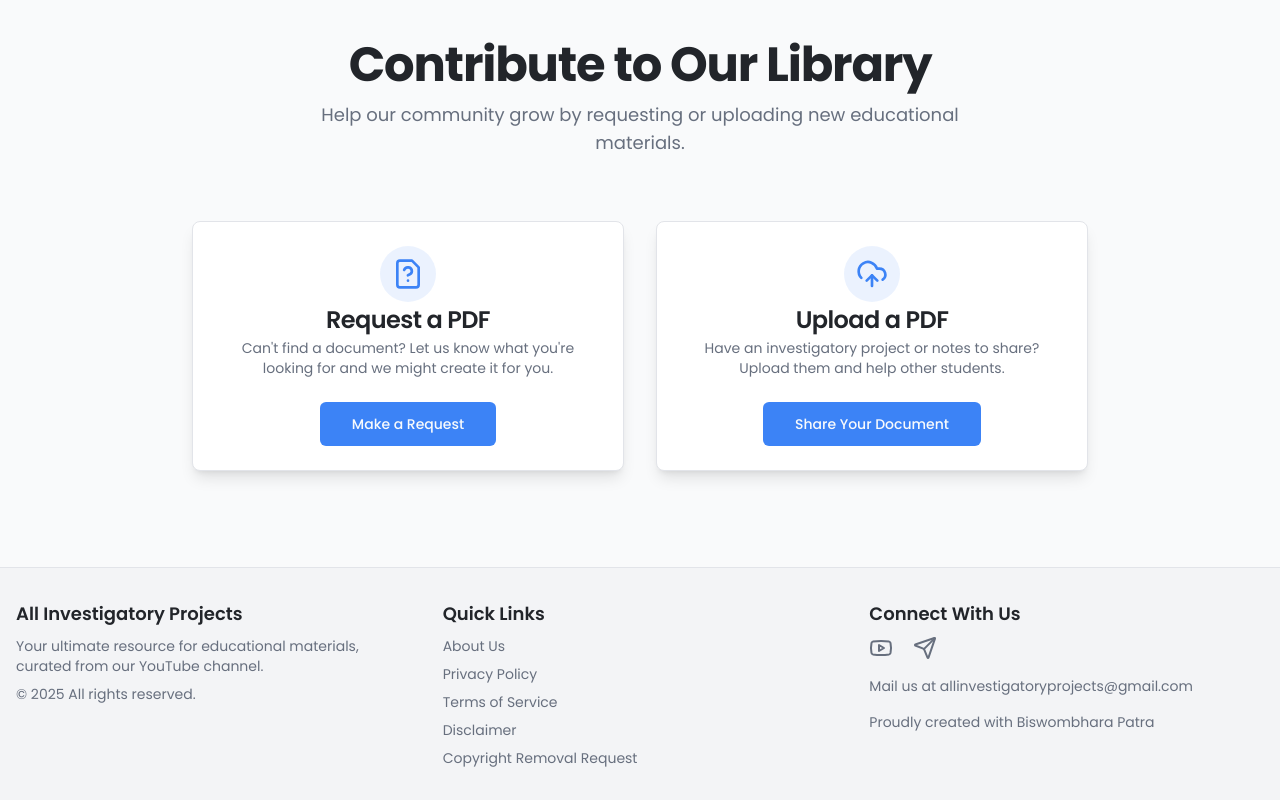
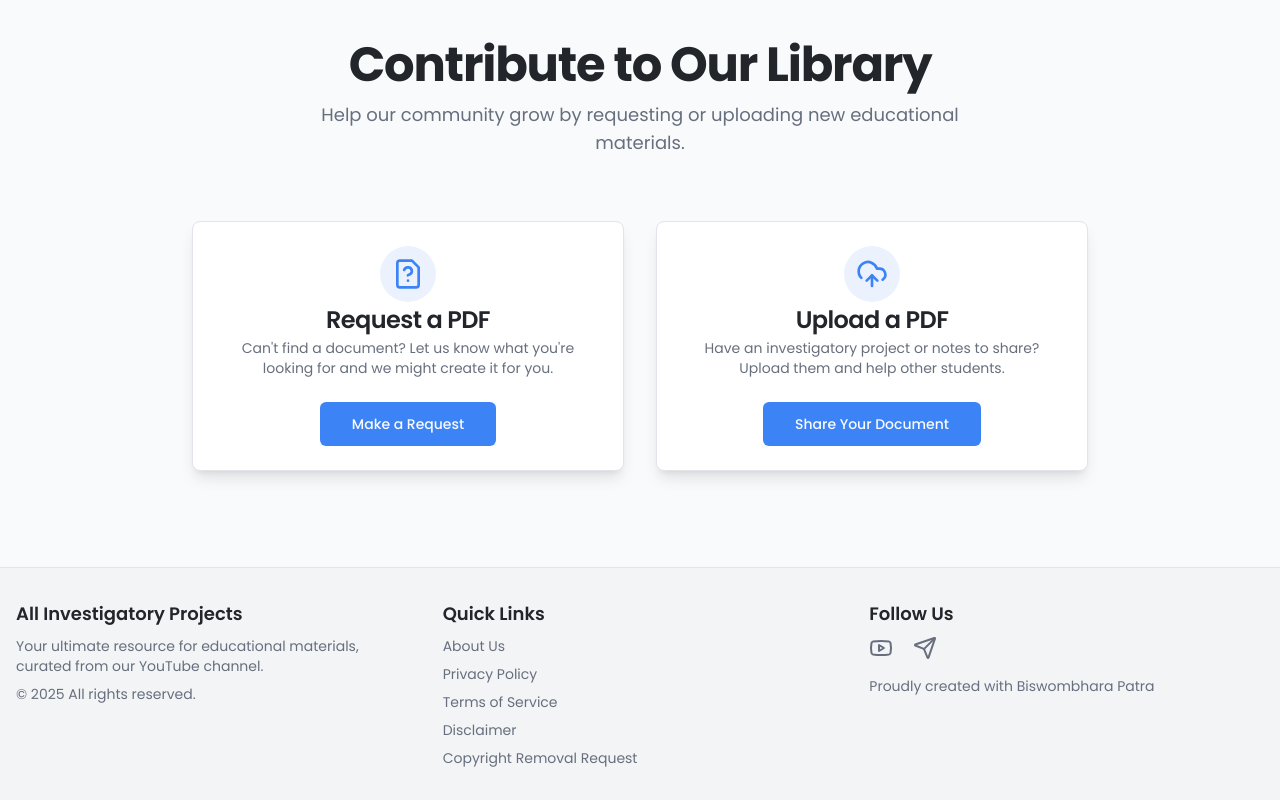
Before and after one commit to biswombhara/All-Investigatory-Projects, a Next.js app: page / in a window 1280 px wide. Shown: the part 1120-1920 px from the top of the page. Built offline with nearby package versions, Linux system fonts and the light colour scheme; no server answers; the database is empty.

Commit message:
remove these from footer Connect With Us Mail us at allinvestigatoryproj

```diff
--- a/src/components/layout/Footer.jsx
+++ b/src/components/layout/Footer.jsx
@@ -26,7 +26,7 @@ export function Footer() {
             </ul>
           </div>
           <div>
-            <h3 className="font-headline text-lg font-semibold text-foreground">Connect With Us</h3>
+             <h3 className="font-headline text-lg font-semibold text-foreground">Follow Us</h3>
             <div className="mt-2 flex justify-center md:justify-start items-center gap-5">
                 <a href="https://www.youtube.com/@Allinvestigatoryprojects" target="_blank" rel="noopener noreferrer" aria-label="YouTube">
                   <Youtube className="h-6 w-6 text-muted-foreground transition-colors hover:text-primary" />
@@ -36,9 +36,6 @@ export function Footer() {
                 </a>
               </div>
                <p className="mt-4 text-sm text-muted-foreground">
-                Mail us at <a href="mailto:allinvestigatoryprojects@gmail.com" className="hover:text-primary transition-colors">allinvestigatoryprojects@gmail.com</a>
-              </p>
-               <p className="mt-4 text-sm text-muted-foreground">
                 Proudly created with Biswombhara Patra
               </p>
           </div>
```
